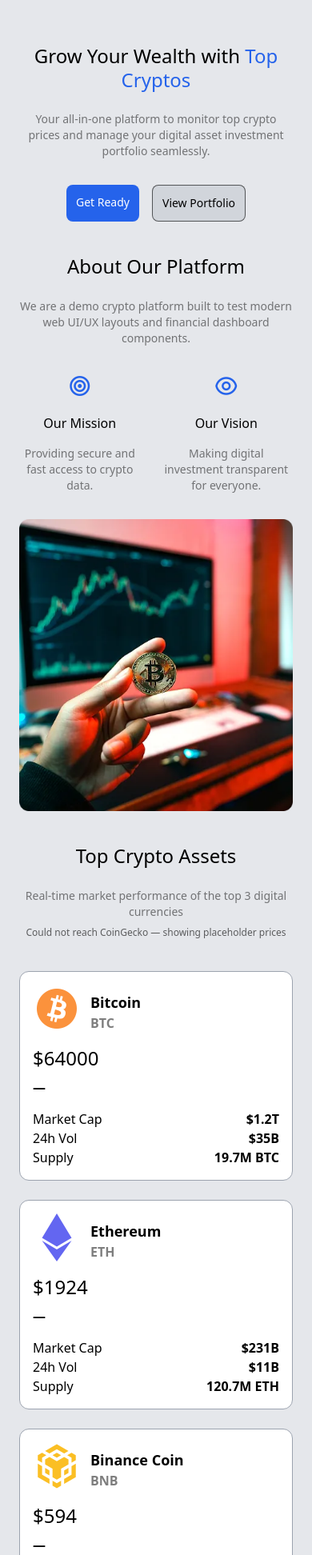
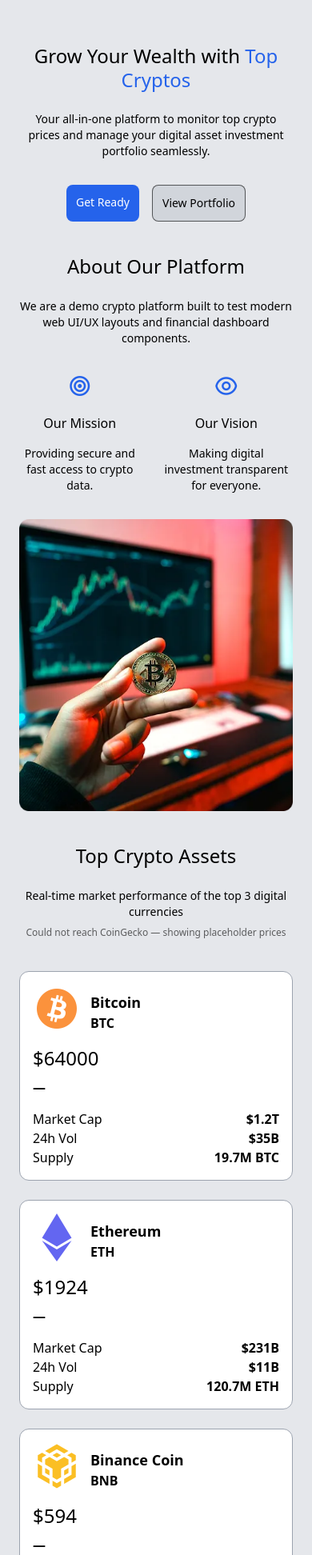
Before and after one commit to StolkerST/Crypto-ST, a website: page index.html in a window 390 px wide. Shown: the part 56-2000 px from the top of the page at 80% size. Drawn offline with nearby package versions, Linux system fonts and the light colour scheme; no server answers.

Commit message:
Add files via upload

```diff
--- a/index.html
+++ b/index.html
@@ -118,7 +118,7 @@
           <span class="text-blue-600 dark:text-gold">Top Cryptos</span>
         </h1>
         <p
-          class="mt-6 text-center md:text-left text-sm md:text-base lg:text-lg font-medium opacity-[50%] dark:text-slate-500 dark:opacity-[100%]"
+          class="mt-6 text-center md:text-left text-sm md:text-base lg:text-lg font-medium text-gray-600 dark:text-slate-500"
         >
           Your all-in-one platform to monitor top crypto prices and manage your
           digital asset investment portfolio seamlessly.
@@ -150,7 +150,7 @@
             About Our Platform
           </h2>
           <p
-            class="mt-6 text-center md:text-left text-sm md:text-base lg:text-lg font-medium opacity-[50%] dark:text-slate-500 dark:opacity-[100%]"
+            class="mt-6 text-center md:text-left text-sm md:text-base lg:text-lg font-medium text-gray-600 dark:text-slate-500"
           >
             We are a demo crypto platform built to test modern web UI/UX layouts
             and financial dashboard components.
@@ -168,7 +168,7 @@
                 Our Mission
               </h3>
               <h3
-                class="text-sm lg:text-base mt-4 opacity-[50%] dark:text-slate-500 dark:opacity-[100%]"
+                class="text-sm lg:text-base mt-4 text-gray-600 dark:text-slate-500"
               >
                 Providing secure and fast access to crypto data.
               </h3>
@@ -185,7 +185,7 @@
                 Our Vision
               </h3>
               <h3
-                class="text-sm lg:text-base mt-4 opacity-[50%] dark:text-slate-500 dark:opacity-[100%]"
+                class="text-sm lg:text-base mt-4 text-gray-600 dark:text-slate-500"
               >
                 Making digital investment transparent for everyone.
               </h3>
@@ -209,7 +209,7 @@
             Top Crypto Assets
           </h2>
           <p
-            class="mt-6 text-sm md:text-base lg:text-lg font-medium opacity-[50%] dark:text-slate-500 dark:opacity-[100%]"
+            class="mt-6 text-sm md:text-base lg:text-lg font-medium text-gray-600 dark:text-slate-500"
           >
             Real-time market performance of the top 3 digital currencies
           </p>
@@ -235,7 +235,7 @@
                   Bitcoin
                 </h3>
                 <h3
-                  class="text-base md:text-lg lg:text-[20px] font-semibold opacity-[50%] dark:text-slate-500 dark:opacity-[100%]"
+                  class="text-base md:text-lg lg:text-[20px] font-semibold text-gray-600 dark:text-slate-500"
                 >
                   BTC
                 </h3>
@@ -280,7 +280,7 @@
                   Ethereum
                 </h3>
                 <h3
-                  class="text-base md:text-lg lg:text-[20px] font-semibold opacity-[50%] dark:text-slate-500 dark:opacity-[100%]"
+                  class="text-base md:text-lg lg:text-[20px] font-semibold text-gray-600 dark:text-slate-500"
                 >
                   ETH
                 </h3>
@@ -325,7 +325,7 @@
                   Binance Coin
                 </h3>
                 <h3
-                  class="text-base md:text-lg lg:text-[20px] font-semibold opacity-[50%] dark:text-slate-500 dark:opacity-[100%]"
+                  class="text-base md:text-lg lg:text-[20px] font-semibold text-gray-600 dark:text-slate-500"
                 >
                   BNB
                 </h3>
@@ -367,7 +367,7 @@
             Investment Portfolio
           </h2>
           <p
-            class="mt-6 text-sm md:text-base lg:text-lg font-medium opacity-[50%] dark:text-slate-500 dark:opacity-[100%]"
+            class="mt-6 text-sm md:text-base lg:text-lg font-medium text-gray-600 dark:text-slate-500"
           >
             Take control of your financial future. Discover the potential of
             leading crypto assets in one place
@@ -428,7 +428,7 @@
             FAQs
           </h2>
           <p
-            class="mt-6 text-sm md:text-base lg:text-lg font-medium opacity-[50%] dark:text-slate-500 dark:opacity-[100%]"
+            class="mt-6 text-sm md:text-base lg:text-lg font-medium text-gray-600 dark:text-slate-500"
           >
             Find answers to the most common questions about our platform and
             crypto investment services
@@ -522,7 +522,7 @@
             Still have questions?
           </h2>
           <p
-            class="opacity-[50%] mt-4 mb-10 text-sm md:text-base lg:text-lg font-medium dark:text-slate-500 dark:opacity-[100%]"
+            class="text-gray-600 mt-4 mb-10 text-sm md:text-base lg:text-lg font-medium dark:text-slate-500"
           >
             Can't find the answer you're looking for? Our support team is ready
             to assist you anytime. Contact us today.
```
